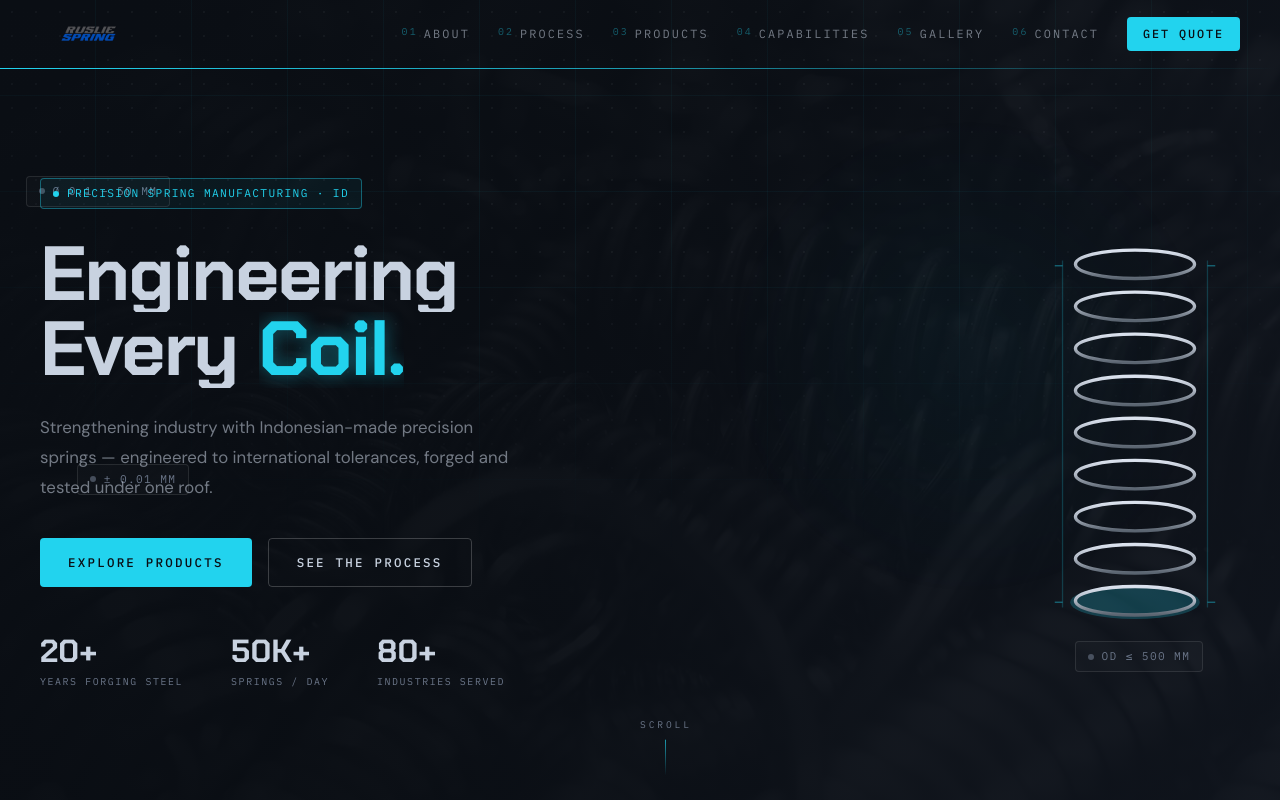
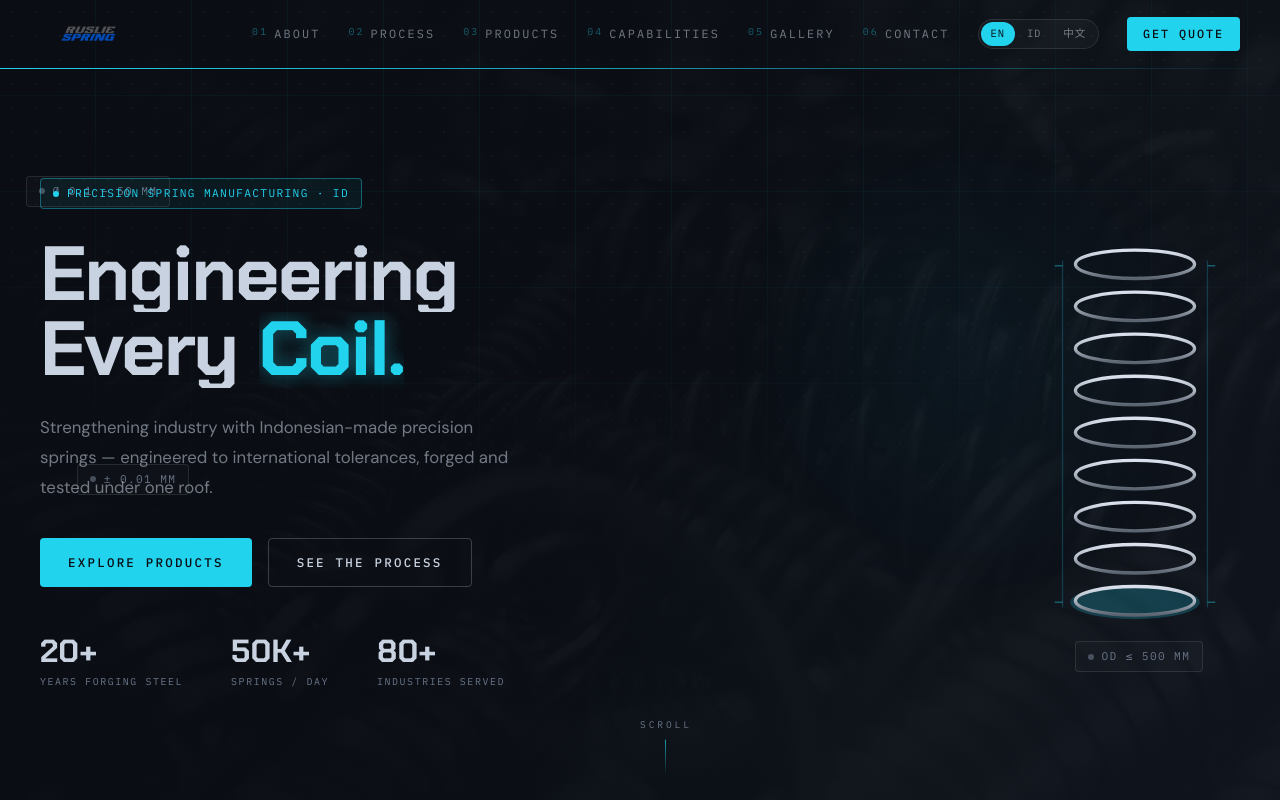
Before and after one commit to marcoruslie/rusliecompro26, a Next.js app: page / in a window 1280 px wide. Shown: the top 800 px of the page. Built offline with nearby package versions, Linux system fonts and the light colour scheme; a web font is replaced by a local one.

Commit message:
Add language toggle and translated nav to Navbar

```diff
--- a/components/Navbar.tsx
+++ b/components/Navbar.tsx
@@ -4,20 +4,24 @@ import { useState, useEffect } from "react";
 import { motion, AnimatePresence, useScroll, useSpring } from "framer-motion";
 import { Menu, X } from "lucide-react";
 import Link from "next/link";
+import { useLanguage } from "@/components/LanguageProvider";
+import { LANGS } from "@/lib/i18n";
 
-const NAV_LINKS = [
-  { label: "About", href: "#about", n: "01" },
-  { label: "Process", href: "#process", n: "02" },
-  { label: "Products", href: "#products", n: "03" },
-  { label: "Capabilities", href: "#capabilities", n: "04" },
-  { label: "Gallery", href: "#gallery", n: "05" },
-  { label: "Contact", href: "#contact", n: "06" },
+const NAV_META = [
+  { href: "#about", n: "01" },
+  { href: "#process", n: "02" },
+  { href: "#products", n: "03" },
+  { href: "#capabilities", n: "04" },
+  { href: "#gallery", n: "05" },
+  { href: "#contact", n: "06" },
 ];
 
 export default function Navbar() {
   const [scrolled, setScrolled] = useState(false);
   const [menuOpen, setMenuOpen] = useState(false);
   const { scrollYProgress } = useScroll();
+  const { lang, setLang, tr } = useLanguage();
+  const navLinks = NAV_META.map((m, i) => ({ ...m, label: tr.nav.links[i] }));
   const progress = useSpring(scrollYProgress, {
     stiffness: 120,
     damping: 28,
@@ -53,9 +57,9 @@ export default function Navbar() {
 
           {/* Desktop nav */}
           <div className="hidden md:flex items-center gap-7">
-            {NAV_LINKS.map((link) => (
+            {navLinks.map((link) => (
               <a
-                key={link.label}
+                key={link.href}
                 href={link.href}
                 className="group relative font-mono text-[0.74rem] tracking-[0.18em] uppercase text-hud-silver/55 hover:text-cyan transition-colors duration-200"
               >
@@ -66,11 +70,30 @@ export default function Navbar() {
                 <span className="absolute -bottom-1.5 left-0 h-px w-0 bg-cyan transition-all duration-300 group-hover:w-full" />
               </a>
             ))}
+
+            {/* Language toggle */}
+            <div className="flex items-center gap-0.5 rounded-full border border-white/10 bg-white/[0.03] p-0.5">
+              {LANGS.map((l) => (
+                <button
+                  key={l.code}
+                  onClick={() => setLang(l.code)}
+                  aria-pressed={lang === l.code}
+                  className={`px-2.5 py-1 rounded-full font-mono text-[0.66rem] tracking-[0.08em] uppercase transition-colors duration-200 ${
+                    lang === l.code
+                      ? "bg-cyan text-graphite"
+                      : "text-hud-silver/55 hover:text-cyan"
+                  }`}
+                >
+                  {l.label}
+                </button>
+              ))}
+            </div>
+
             <a
               href="#contact"
               className="relative font-mono text-[0.74rem] font-medium tracking-[0.16em] uppercase text-graphite bg-cyan px-4 py-2 rounded hover:shadow-cyan-glow transition-shadow duration-300"
             >
-              Get Quote
+              {tr.nav.getQuote}
             </a>
           </div>
 
@@ -101,9 +124,9 @@ export default function Navbar() {
             className="fixed top-[69px] left-0 right-0 z-40 bg-graphite/97 backdrop-blur-xl border-b border-white/10 md:hidden"
           >
             <div className="flex flex-col px-6 py-6 gap-5">
-              {NAV_LINKS.map((link) => (
+              {navLinks.map((link) => (
                 <a
-                  key={link.label}
+                  key={link.href}
                   href={link.href}
                   onClick={() => setMenuOpen(false)}
                   className="font-mono text-sm tracking-[0.16em] uppercase text-hud-silver/70 hover:text-cyan transition-colors"
@@ -112,12 +135,31 @@ export default function Navbar() {
                   {link.label}
                 </a>
               ))}
+
+              {/* Language toggle (mobile) */}
+              <div className="flex items-center gap-1.5 mt-1">
+                {LANGS.map((l) => (
+                  <button
+                    key={l.code}
+                    onClick={() => setLang(l.code)}
+                    aria-pressed={lang === l.code}
+                    className={`px-3 py-1.5 rounded-full font-mono text-xs tracking-[0.08em] uppercase border transition-colors ${
+                      lang === l.code
+                        ? "bg-cyan text-graphite border-cyan"
+                        : "text-hud-silver/60 border-white/15 hover:text-cyan"
+                    }`}
+                  >
+                    {l.label}
+                  </button>
+                ))}
+              </div>
+
               <a
                 href="#contact"
                 onClick={() => setMenuOpen(false)}
                 className="bg-cyan text-graphite text-center py-3 rounded font-mono font-medium text-sm tracking-[0.16em] uppercase mt-2"
               >
-                Get Quote
+                {tr.nav.getQuote}
               </a>
             </div>
           </motion.div>
```
